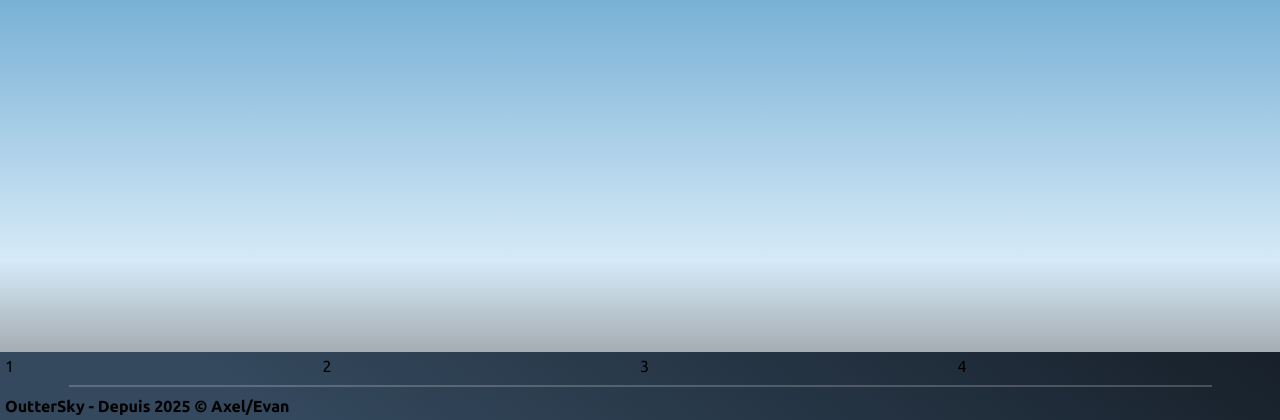
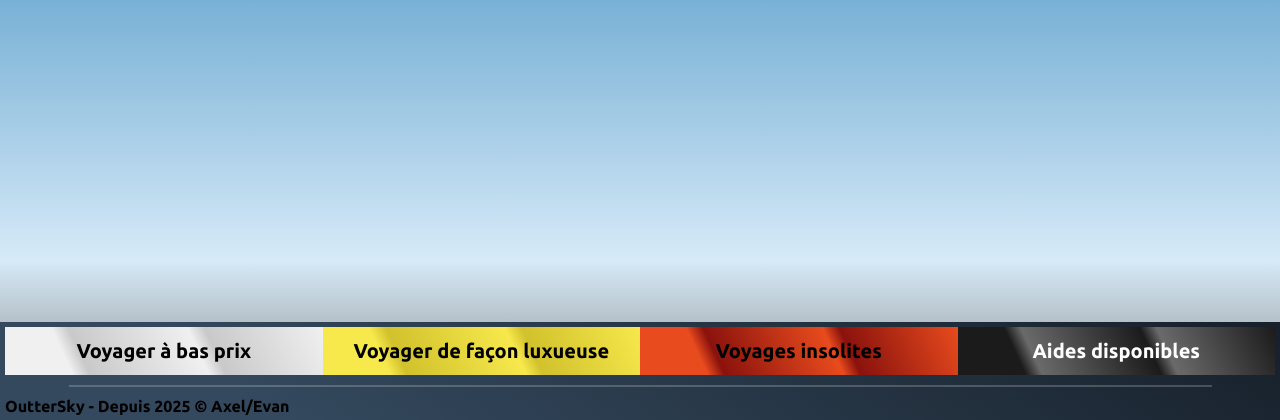
Before and after one commit to CrafterHide-Dev/TP-git, a PHP site: page /index.php in a window 1280 px wide. Shown: the part 380-800 px from the top of the page. Run offline with PHP 8.4, Linux system fonts and the light colour scheme; some libraries are stand-ins or nearby versions.

Commit message:
footer avancé

```diff
--- a/assets/css/footer.css
+++ b/assets/css/footer.css
@@ -28,6 +28,25 @@ footer#footer div.footerbox div.footeritem {
 	flex-grow: 1;
 	flex-basis: 0;
 }
+footer#footer div.footerbox div.footeritem button {
+	padding: 12px;
+	font-size: 20px;
+	font-weight: 800;
+	border: 0px;
+}
+footer#footer div.footerbox div.footeritem button.ironstyle {
+	background: linear-gradient(65deg, #f0f0f0 20%, #c9c9c9 25%, #f0f0f0 60%, #c9c9c9 65%, #f0f0f0 100%);
+}
+footer#footer div.footerbox div.footeritem button.goldstyle {
+	background: linear-gradient(65deg, #f7e84c 20%, #d1c22d 25%, #f7e84c 60%, #d1c22d 65%, #f7e84c 100%);
+}
+footer#footer div.footerbox div.footeritem button.redstyle {
+	background: linear-gradient(65deg, #e84b1d 20%, #8a120d 25%, #e84b1d 60%, #8a120d 65%, #e84b1d 100%);
+}
+footer#footer div.footerbox div.footeritem button.blackstyle {
+	background: linear-gradient(65deg, #1b1b1b 20%, #6a6a6a 25%, #1b1b1b 60%, #6a6a6a 65%, #1b1b1b 100%);
+	color: white;
+}
 
 footer#footer div.footerbox div.footertext {
 	display: flex;
--- a/assets/php/footer.php
+++ b/assets/php/footer.php
@@ -2,16 +2,16 @@
 <footer id="footer">
 	<div class="footerbox">
 		<div class="footeritem">
-			1
+			<button class="ironstyle">Voyager à bas prix</button>
 		</div>
 		<div class="footeritem">
-			2
+			<button class="goldstyle">Voyager de façon luxueuse</button>
 		</div>
 		<div class="footeritem">
-			3
+			<button class="redstyle">Voyages insolites</button>
 		</div>
 		<div class="footeritem">
-			4
+			<button class="blackstyle">Aides disponibles</button>
 		</div>
 	</div>
 	<div class="footerseperator"></div>
```
